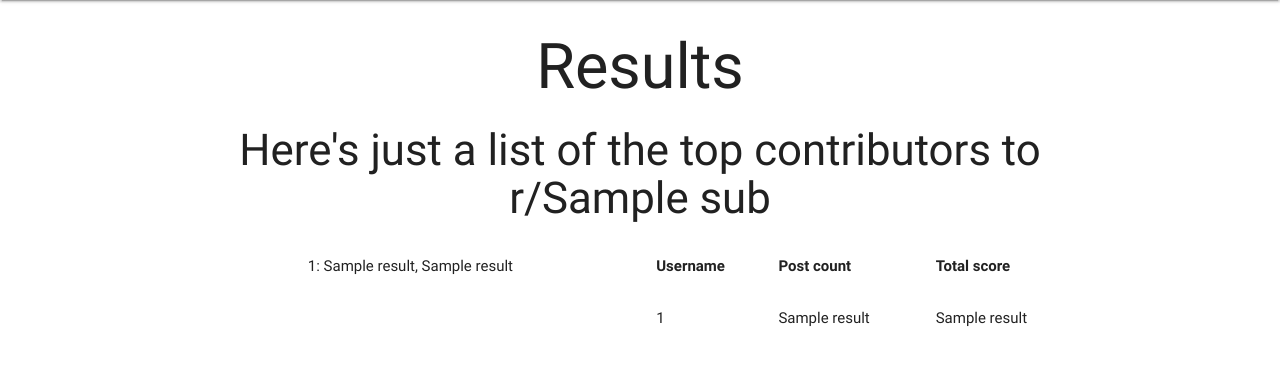
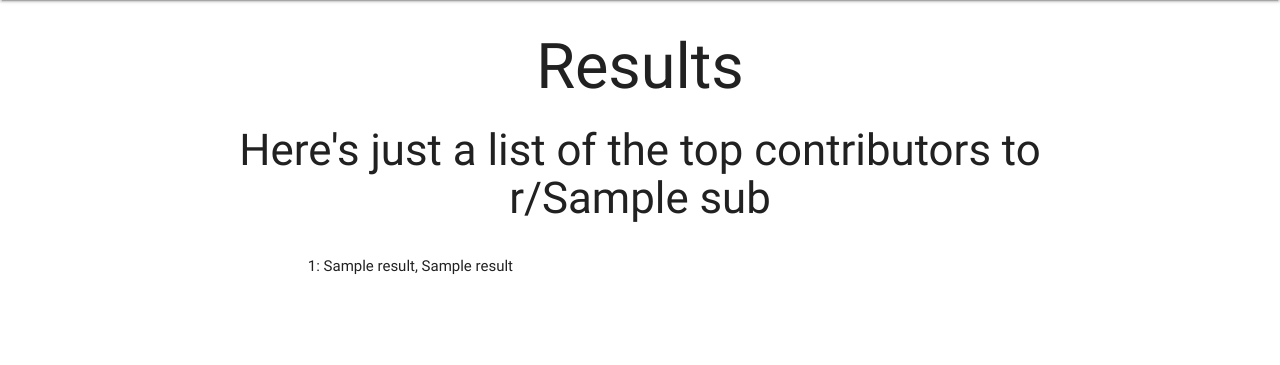
Before and after one commit to fatcat2/biggestContributor, a Flask app: template templates/index.html in a window 1280 px wide. Shown: the part 64-429 px from the top of the page. Run offline with Flask 2, Linux system fonts and the light colour scheme; the template is opened without the code that fills it: most values are stand-ins (such as "Sample title", 1, 10 or a date in 2020).

Commit message:
Revert "added a table"
This reverts commit 78ae46f991244eb72a3890ca8dcbbc1de15b8b87.

```diff
--- a/templates/index.html
+++ b/templates/index.html
@@ -24,22 +24,6 @@
 					{% endfor %}
 				</ul>
 			</div>
-			<div class="col s6">
-				<table>
-					<tr>
-						<th>Username</th>
-						<th>Post count</th>
-						<th>Total score</th>
-					</tr>
-					{% for result in results %}
-					<tr>
-						<td>{{ result[0] }}</td>
-						<td>{{ result[1] }}</td>
-						<td>{{ result[2] }}</td>
-					</tr>
-					{% endfor %}
-				</table>
-			</div>
 		</div>
 	</div>
 </body>
```
Also changed, not shown: 1 other file.
